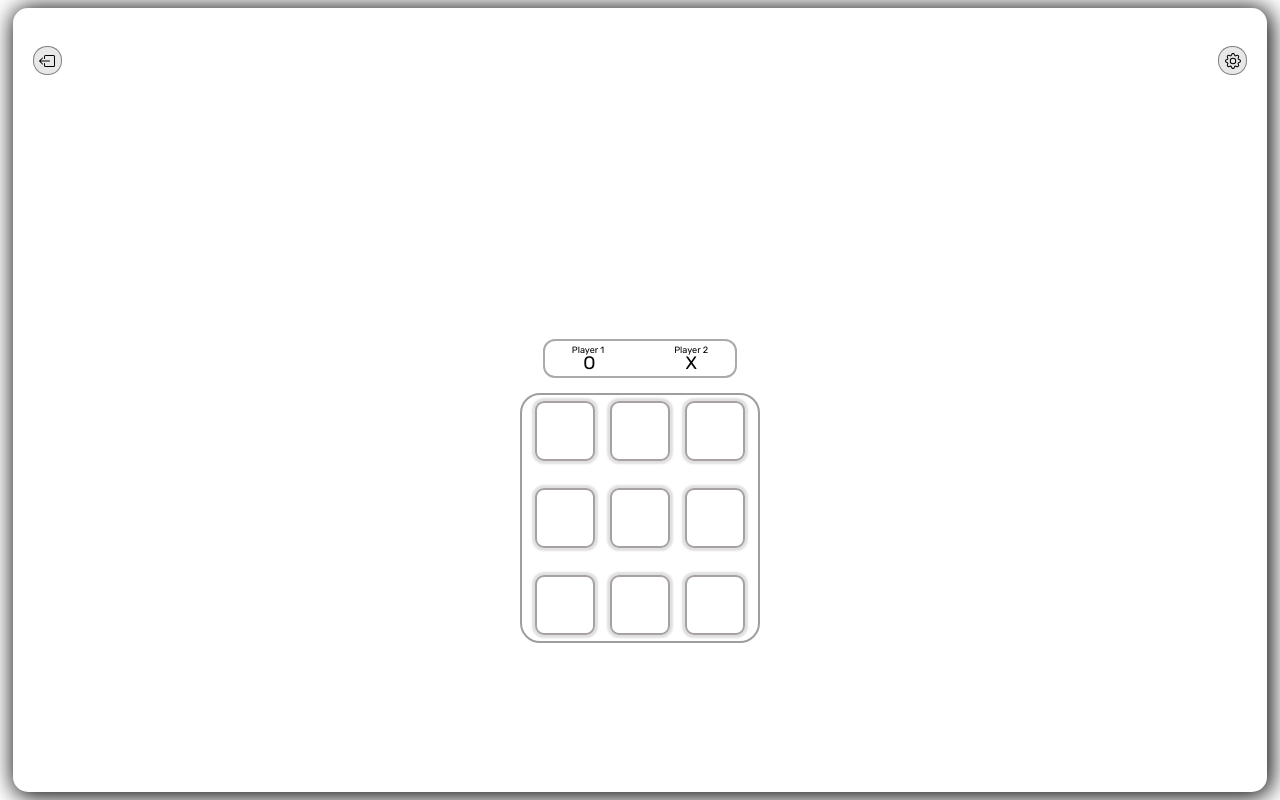
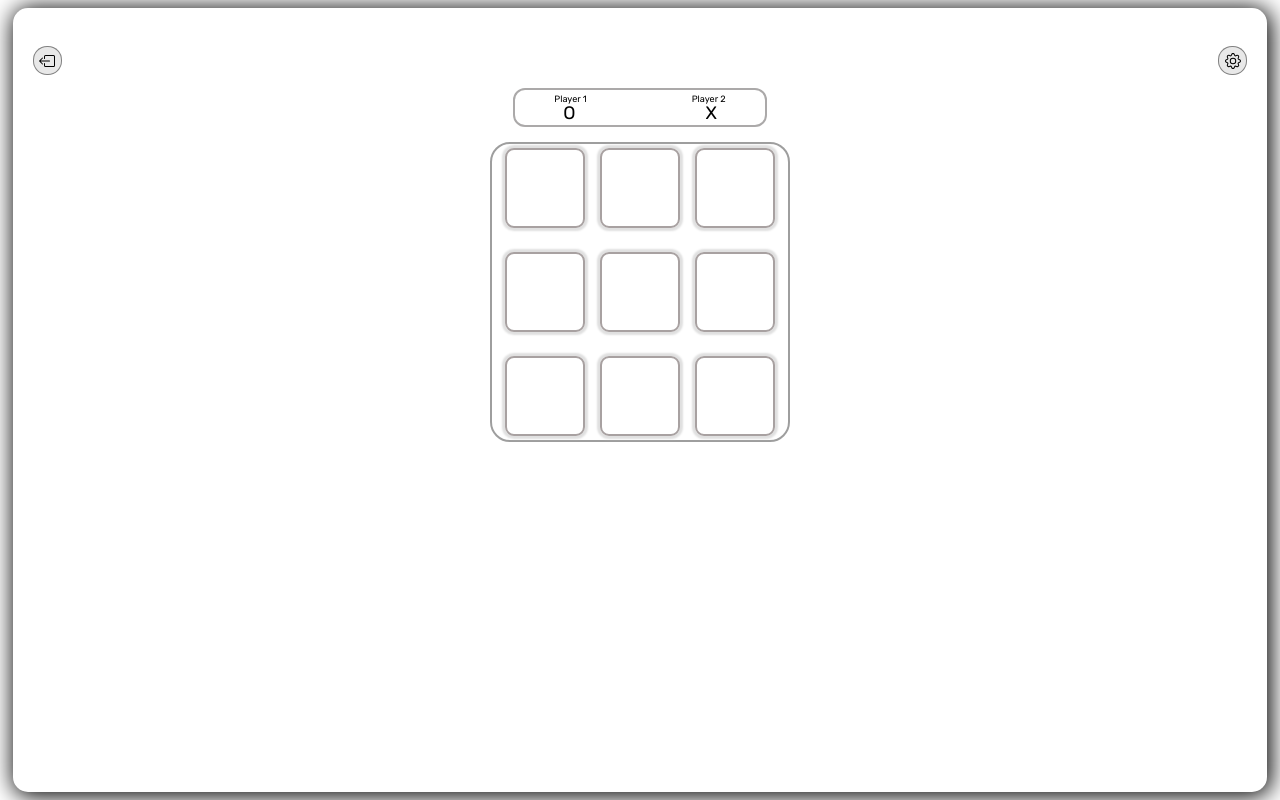
Before and after one commit to officialnitish5657/game3, a plain HTML site: page index.html in a window 1280 px wide. Drawn offline with Linux system fonts and the light colour scheme.

Commit message:
index.html

```diff
--- a/index.html
+++ b/index.html
@@ -72,7 +72,7 @@
             /* border: 1px solid rebeccapurple; */
             height: 88%;
             display: flex;
-            margin-top: 20%;
+            /* margin-top: 20%; */
             /* justify-content: center; */
             align-items: center;
             box-sizing: border-box;
@@ -83,11 +83,11 @@
         .game-con {
             box-sizing: border-box;
             border: 2px solid #6161619c;
-            width: 240px;
-            height: 250px;
+            width: 300px;
+            height: 300px;
             border-radius: 20px;
             display: grid;
-            grid-template-columns: 60px 60px 60px;
+            grid-template-columns: 80px 80px 80px;
             align-items: center;
             justify-content: center;
             gap: 15px;
@@ -100,11 +100,11 @@
             border-radius: 9px;
             box-shadow: 0px 0px 2px 3px rgb(224, 224, 224);
             border: 2px solid rgb(168, 161, 161);
-            width: 60px;
-            height: 60px;
+            width: 80px;
+            height: 80px;
             display: flex;
             justify-content: center;
-            font-size: xx-large;
+            font-size: 50px;
             align-items: center;
             /* font-family: cursive; */
             font-weight: 100;
@@ -269,11 +269,11 @@
         .hint {
             position: relative;
             display: flex;
-            gap: 90px;
+            gap: 130px;
             border: 2px solid rgba(146, 143, 143, 0.766);
             justify-content: center;
             align-items: center;
-            width: 190px;
+            width: 250px;
             border-radius: 12px;
             height: 25px;
             padding-top: 10px;
@@ -301,7 +301,7 @@
             display: flex;
             justify-content: center;
             align-items: start;
-            gap: 70px;
+            gap: 105px;
         }
     </style>
 </head>
```
